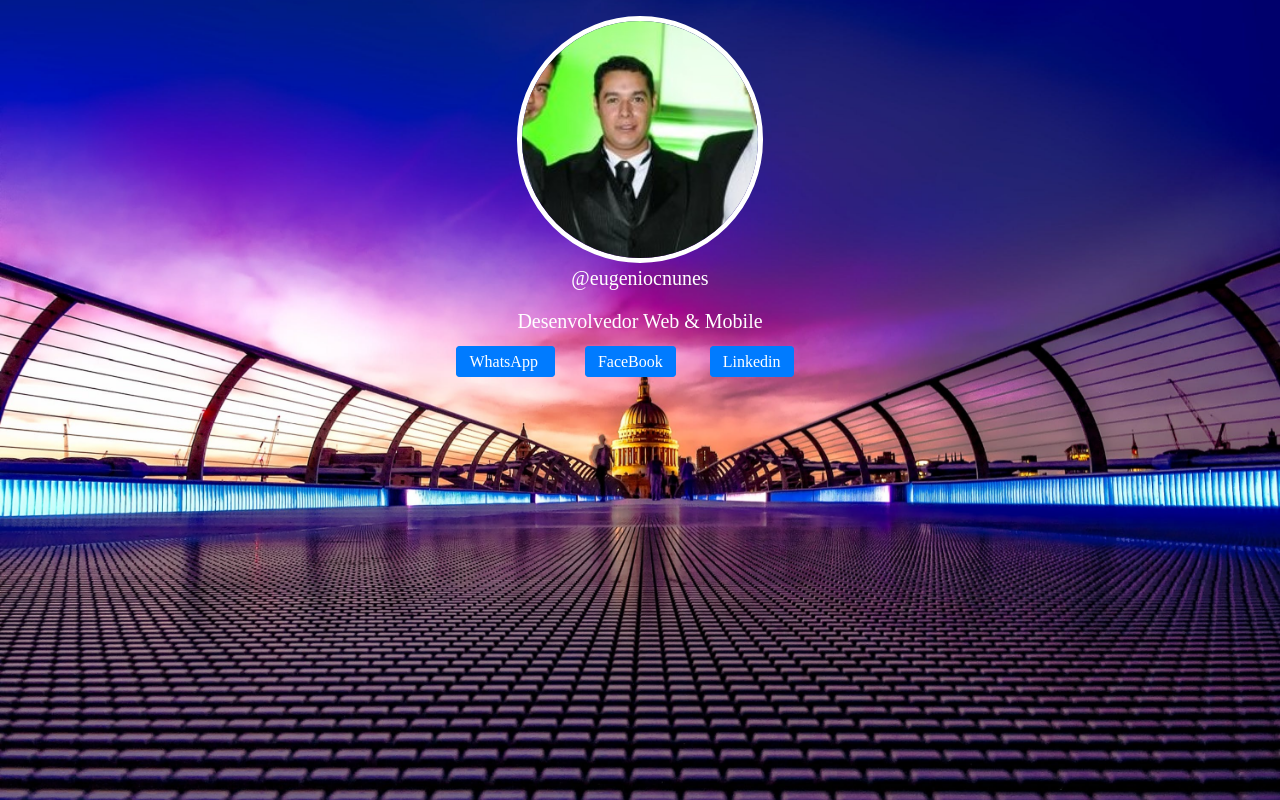
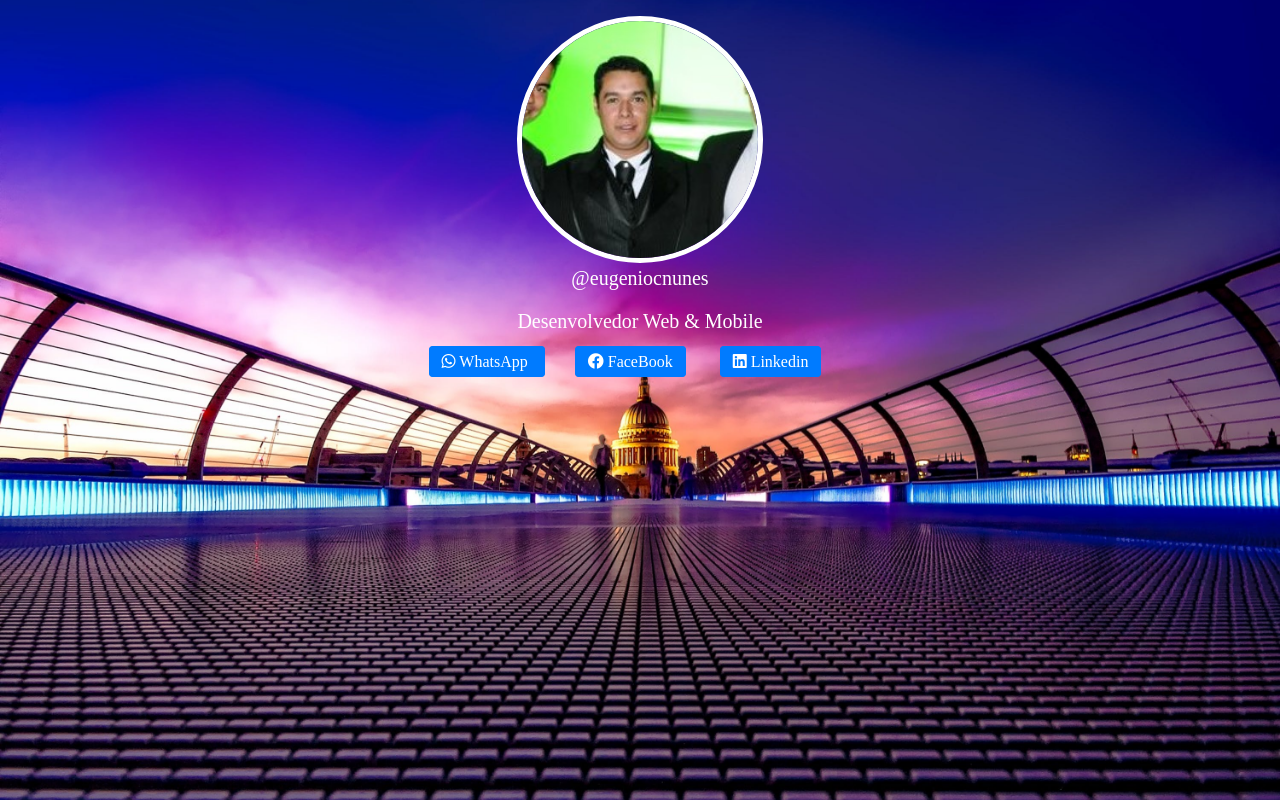
Before and after one commit to blatariae1/link-me, a plain HTML site: page index.html in a window 1280 px wide. Drawn offline with Linux system fonts and the light colour scheme.

Commit message:
Colocando os icones nos botões

```diff
--- a/index.html
+++ b/index.html
@@ -6,6 +6,7 @@
     <meta http-equiv="X-UA-Compatible" content="ie=edge">
     <title> Eugenio Nunes </title>
     <link rel="stylesheet" href="css/style.css">
+    <link rel="stylesheet" href="https://use.fontawesome.com/releases/v5.12.0/css/all.css" integrity="sha384-REHJTs1r2ErKBuJB0fCK99gCYsVjwxHrSU0N7I1zl9vZbggVJXRMsv/sLlOAGb4M" crossorigin="anonymous">
 </head>
 
 <body>
@@ -17,11 +18,11 @@
 
     <p class="text"> Desenvolvedor Web & Mobile </p>
 
-    <a class="space btn" target="_blank" href="https://wa.me/5571981270619?text=Eugenio"> WhatsApp </a>
+    <a class="space btn" target="_blank" href="https://wa.me/5571981270619?text=Eugenio"> <i class="fab fa-whatsapp"> </i> WhatsApp </a>
 
-    <a class="space btn" href="https://www.facebook.com/profile.php?id=100011457701294"> FaceBook</a>
+    <a class="space btn" href="https://www.facebook.com/profile.php?id=100011457701294"> <i class="fab fa-facebook"></i> FaceBook</a>
 
-    <a class="space btn" target="_blank" href="https://www.linkedin.com/in/eugenio-nunes-09a61b132/"> Linkedin </a>
+    <a class="space btn" target="_blank" href="https://www.linkedin.com/in/eugenio-nunes-09a61b132/"> <i class="fab fa-linkedin"></i> Linkedin </a>
 
 
 </body>
```
